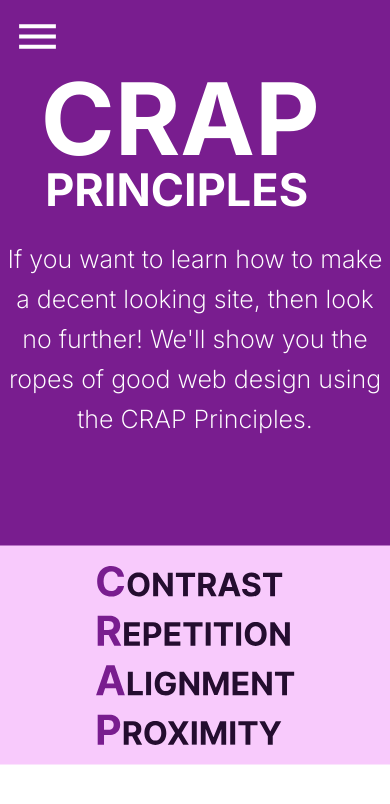
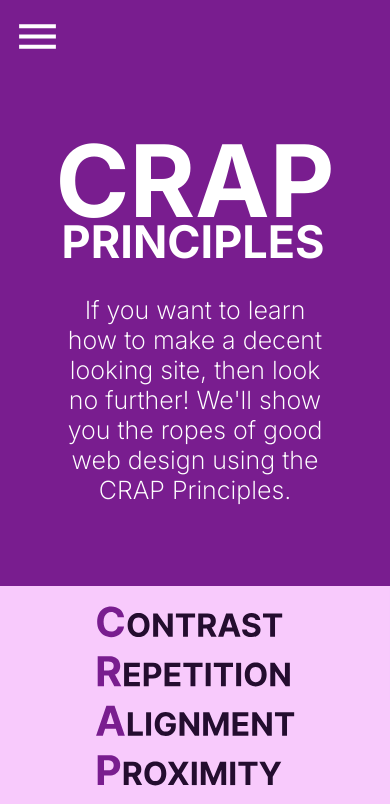
Before and after one commit to Bondulance/CRAP_Final, a PHP site: page / in a window 390 px wide. Shown: the top 804 px of the page. Run offline with PHP 8.4, Linux system fonts and the light colour scheme.

Commit message:
need header

```diff
--- a/assets/css/style.css
+++ b/assets/css/style.css
@@ -56,6 +56,10 @@ body {
     font-weight: 250;
     font-size: 25px;
     padding-top: 50px;
+}
+
+.introHead{
+    display: none;
 }
 
 .Rfloat{
@@ -173,8 +177,10 @@ footer a:hover {
     display: none;
 }
 
+@media screen and (min-width: 600px) and (max-width: 1024px){}
+
 /*tablet screens*/
-@media screen and (min-width: 600px) and (max-width: 1024px){
+@media screen and (min-width: 900px) and (max-width: 1440px){
     main{
         margin: auto 150px;
     }
@@ -198,9 +204,22 @@ footer a:hover {
 
 /*moblie: feel free to make this wider if needed
 this is just the smallest the footer can be without looking too weird*/
-@media screen and (max-width: 600px){
+@media screen and (max-width: 900px){
     main{
         margin: auto 50px;
+    }
+
+    .introHead{
+        display: block;
+        text-align: center;
+        position: relative;
+        top: 70%;
+        right: 0;
+        color: white;
+        font-weight: 250;
+        font-size: 25px;
+        padding-top: 50px;
+        margin: auto 65px;
     }
 
     .reverseContent{
@@ -209,7 +228,6 @@ this is just the smallest the footer can be without looking too weird*/
 
     .content{
         flex-direction: column;
-        margin-bottom: 0;
     }
 
     .burger{
@@ -228,22 +246,19 @@ this is just the smallest the footer can be without looking too weird*/
     }
 
     .intro{
-        position: absolute;
-        bottom: 45%;
-        right: 0;
-        color: white;
+        display: none;
     }
 
     .CRAP{
-        position: absolute;
-        bottom: 67%;
-        right: 18%;
+        position: relative;
+        bottom: 20%;
+        right: 0;
     }
 
     .CRAP2{
-        position: absolute;
-        bottom: 69%;
-        right: 21%;
+        position: relative;
+        top: 22%;
+        right: 0.5%;
     }
 
     .burger{
--- a/index.html
+++ b/index.html
@@ -23,7 +23,7 @@
                     CRAP
                 </p>
                 <p class="CRAP2">PRINCIPLES</p>
-
+                <h3 class="introHead">If you want to learn how to make a decent looking site, then look no further! We'll show you the ropes of good web design using the CRAP Principles.</h3>
             </div>
         </header>
 <!-- <?php
```
